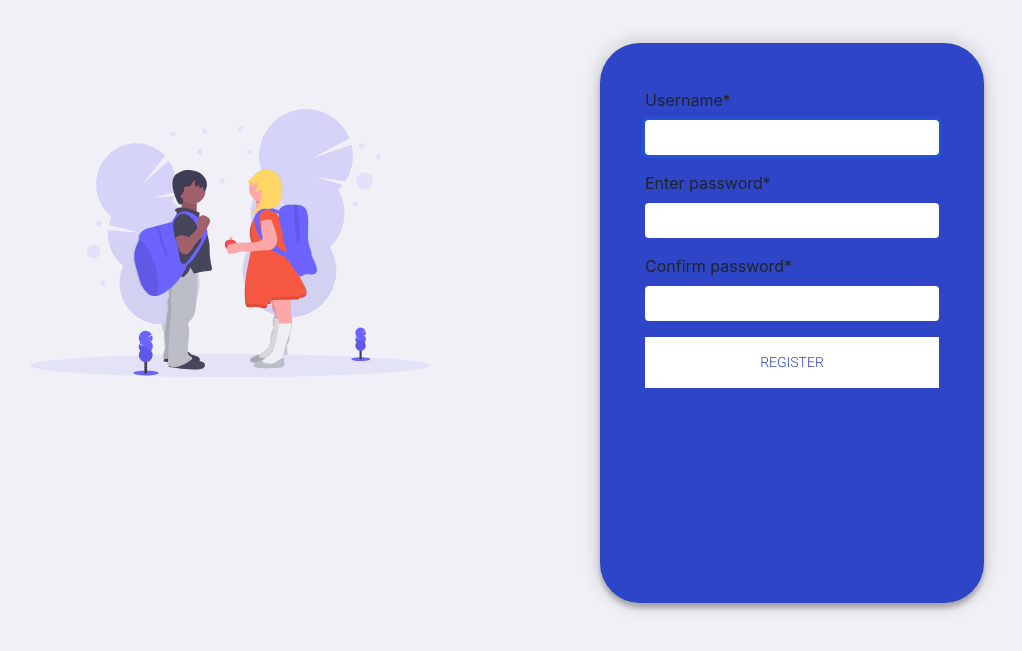
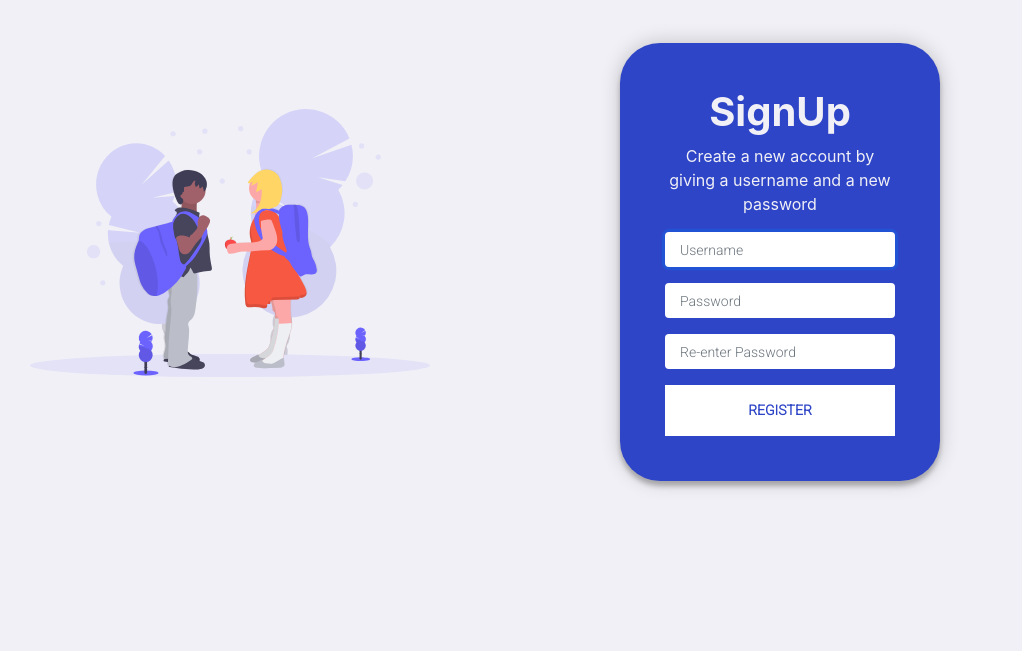
Before and after one commit to Aafiya-H/Classroom, a Django app: page /register/ in a window 1280 px wide. Shown: the part 86-737 px from the top of the page, without its empty margins (145-1167 px from the left). Run offline with Django 3.2, Linux system fonts and the light colour scheme; some libraries are stand-ins or nearby versions.

Commit message:
Login and register pages frontend done

```diff
--- a/base/forms.py
+++ b/base/forms.py
@@ -1,6 +1,7 @@
 from django import forms
-from django.contrib.auth.forms import UserCreationForm
+from django.contrib.auth.forms import UserCreationForm, AuthenticationForm
 from django.contrib.auth.models import User
+
 
 class CreateClassForm(forms.Form):
     class_name = forms.CharField(max_length=100,label='class_name')
@@ -10,6 +11,16 @@ class JoinClassForm(forms.Form):
     code = forms.CharField(max_length=10,label='code')
 
 class UserRegisterationForm(UserCreationForm):
+    def __init__(self, *args, **kwargs):
+        super(UserRegisterationForm, self).__init__(*args, **kwargs)
+        self.fields['username'].label = ''
+        self.fields['password1'].label = ''
+        self.fields['password2'].label = ''
+        self.fields['username'].widget.attrs['placeholder'] = 'Username'
+        self.fields['password1'].widget.attrs['placeholder'] = 'Password'
+        self.fields['password2'].widget.attrs['placeholder'] = 'Re-enter Password'
+
+
     password1 = forms.CharField(label='Enter password',
                                 widget=forms.PasswordInput)
     password2 = forms.CharField(label='Confirm password',
@@ -21,3 +32,22 @@ class UserRegisterationForm(UserCreationForm):
         help_texts = {
             "username":None,
         }
+
+class UserAuthenticationForm(AuthenticationForm):
+    def __init__(self, *args, **kwargs):
+        super(UserAuthenticationForm, self).__init__(*args, **kwargs)
+        self.fields['username'].label = ''
+        self.fields['password'].label = ''
+        self.fields['username'].widget.attrs['placeholder'] = 'Username'
+        self.fields['password'].widget.attrs['placeholder'] = 'Password'
+
+
+    password = forms.CharField(label='Enter password',
+                                widget=forms.PasswordInput)
+
+    class Meta:
+        model = User
+        fields = ("username","password")
+        help_texts = {
+            "username":None,
+        }
--- a/base/templates/base/register.html
+++ b/base/templates/base/register.html
@@ -48,6 +48,8 @@
 {% block content_right %}
     <div class="login-page">
         <div class="myform">
+          <h1 class="signup_card"><b>SignUp</b></h1>
+          <p class="signup_info">Create a new account by giving a username and a new password</p>
     <!-- <form class="login-form">
         <input type="text" placeholder="username"/>
         <input type="password" placeholder="password"/>
@@ -57,9 +59,7 @@
         <form class="login-form" method="POST">
         {% csrf_token %}
         {{form|crispy}}
-            <button type='submit'>
-            Register
-            </button>
+            <button type='submit'><b>Register</b></button>
         </form>
         </div>
     </div>
--- a/base/views.py
+++ b/base/views.py
@@ -1,8 +1,8 @@
 from django.shortcuts import render, redirect
-from django.contrib.auth.forms import UserCreationForm, AuthenticationForm
+# from django.contrib.auth.forms import UserCreationForm, AuthenticationForm
 from django.contrib.auth import logout, authenticate, login
 from django.contrib.auth.decorators import login_required
-from .forms import CreateClassForm,UserRegisterationForm
+from .forms import CreateClassForm,UserRegisterationForm, UserAuthenticationForm
 from .utils import generate_class_code
 from .models import Classrooms,Teachers,Students
 from .forms import JoinClassForm
@@ -30,7 +30,7 @@ def home(request):
 
 def login_view(request):
     if request.method=="POST":
-        form=AuthenticationForm(request=request,data=request.POST)
+        form=UserAuthenticationForm(request=request,data=request.POST)
         if form.is_valid():
             user_name=form.cleaned_data.get('username')
             password=form.cleaned_data.get('password')
@@ -40,7 +40,7 @@ def login_view(request):
                 return redirect('home')
         else:
             return render(request,'base/login.html',{'form':form})
-    form=AuthenticationForm()
+    form=UserAuthenticationForm()
     return render(request,'base/login.html',{'form':form})
 
 def logout_view(request):
--- a/static/css/form.css
+++ b/static/css/form.css
@@ -18,8 +18,8 @@
   margin: 0 auto 100px;
   padding: 45px;
   /* text-align: center; */
-  height: 70vh;
-  width:30vw;
+  height: 70%;
+  width:25vw;
   border-radius: 40px;
   box-shadow: 0 0 20px 0 rgba(0, 0, 0, 0.2), 0 5px 5px 0 rgba(0, 0, 0, 0.24);
 }
@@ -40,6 +40,7 @@
   outline: 0;
   background: #ffffff;
   width: 100%;
+  text-align: center;
   border: 0;
   padding: 15px;
   color: #2e45c7;
--- a/static/css/main.css
+++ b/static/css/main.css
@@ -58,3 +58,14 @@ body{
 .navbar_custom{
     background-color: #f0f0f6 !important;
 }
+
+.signup_card{
+    text-align: center;
+    color: #f0f0f6;
+
+}
+
+.signup_info{
+    text-align: center;
+    color: #f0f0f6;
+}
```
Also changed, not shown: base/templates/base/login.html (+7 -9 lines).
